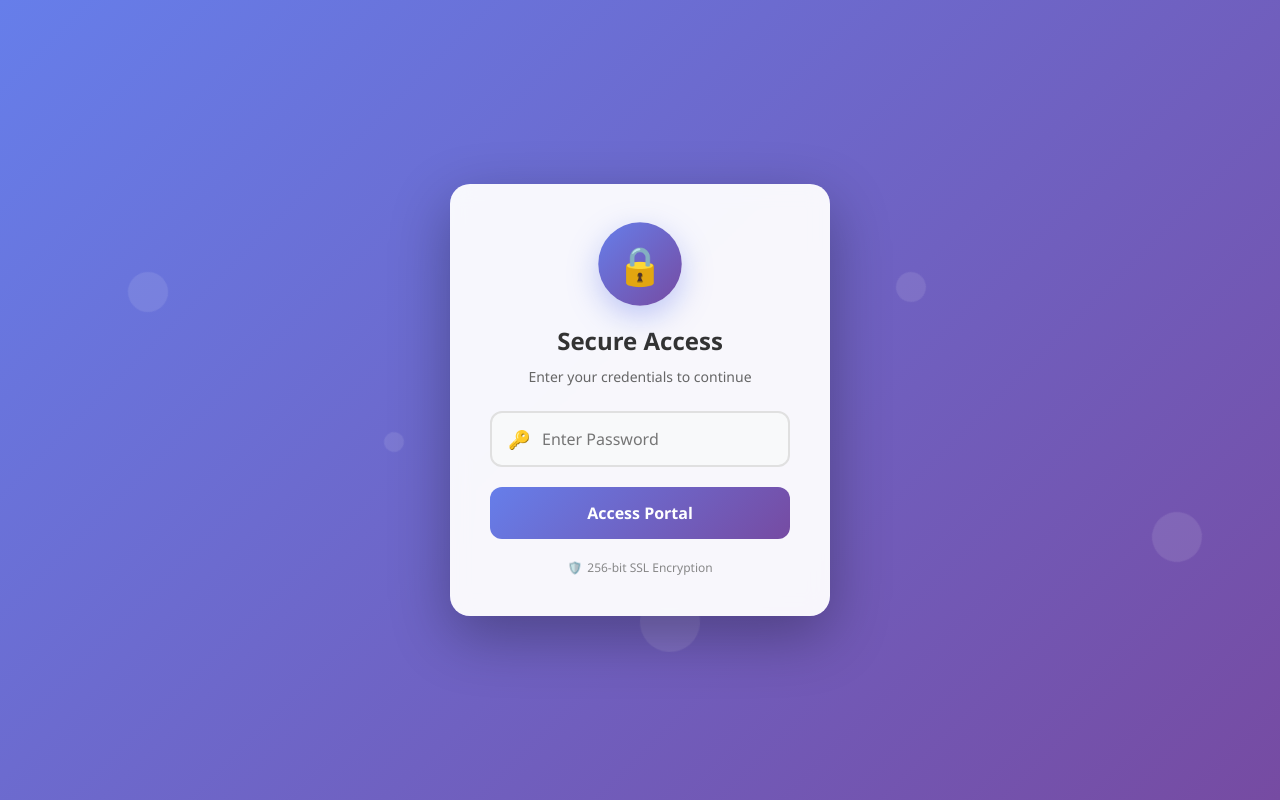
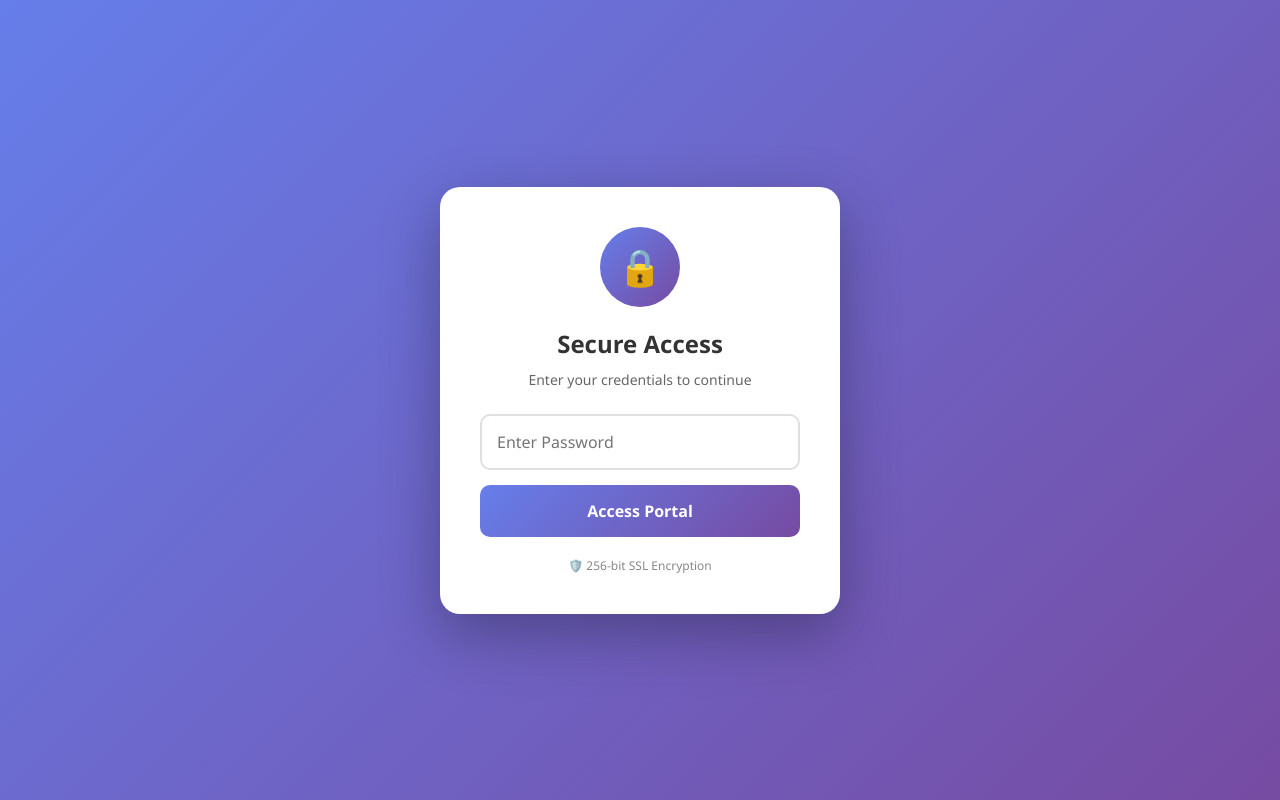
Before and after one commit to blacktoolh/otp-web, a Flask app: page / in a window 1280 px wide. Run offline with Flask 3, Linux system fonts and the light colour scheme.

Commit message:
Update login.html

```diff
--- a/templates/login.html
+++ b/templates/login.html
@@ -5,70 +5,24 @@
     <meta name="viewport" content="width=device-width, initial-scale=1.0">
     <title>Secure Access Portal</title>
     <style>
-        * {
-            margin: 0;
-            padding: 0;
-            box-sizing: border-box;
-            font-family: 'Segoe UI', Tahoma, Geneva, Verdana, sans-serif;
-        }
+        * { margin: 0; padding: 0; box-sizing: border-box; font-family: 'Segoe UI', sans-serif; }
 
         body {
-            height: 100vh;
+            min-height: 100vh;
             display: flex;
             justify-content: center;
             align-items: center;
             background: linear-gradient(135deg, #667eea 0%, #764ba2 100%);
-            overflow: hidden;
-            position: relative;
-        }
-
-        /* Animated background particles */
-        .bg-animation {
-            position: absolute;
-            width: 100%;
-            height: 100%;
-            overflow: hidden;
-            z-index: 0;
-        }
-
-        .bg-animation span {
-            position: absolute;
-            display: block;
-            width: 20px;
-            height: 20px;
-            background: rgba(255, 255, 255, 0.1);
-            animation: float 20s infinite linear;
-            border-radius: 50%;
-        }
-
-        .bg-animation span:nth-child(1) { left: 10%; animation-delay: 0s; width: 40px; height: 40px; }
-        .bg-animation span:nth-child(2) { left: 30%; animation-delay: 2s; width: 20px; height: 20px; }
-        .bg-animation span:nth-child(3) { left: 50%; animation-delay: 4s; width: 60px; height: 60px; }
-        .bg-animation span:nth-child(4) { left: 70%; animation-delay: 0s; width: 30px; height: 30px; }
-        .bg-animation span:nth-child(5) { left: 90%; animation-delay: 3s; width: 50px; height: 50px; }
-
-        @keyframes float {
-            0% { transform: translateY(100vh) rotate(0deg); opacity: 0; }
-            10% { opacity: 1; }
-            90% { opacity: 1; }
-            100% { transform: translateY(-100vh) rotate(720deg); opacity: 0; }
         }
 
         .login-card {
-            background: rgba(255, 255, 255, 0.95);
+            background: white;
             padding: 40px;
             border-radius: 20px;
-            width: 380px;
+            width: 90%;
+            max-width: 400px;
+            box-shadow: 0 20px 60px rgba(0,0,0,0.3);
             text-align: center;
-            box-shadow: 0 20px 60px rgba(0,0,0,0.3);
-            z-index: 1;
-            animation: slideUp 0.6s ease-out;
-            backdrop-filter: blur(10px);
-        }
-
-        @keyframes slideUp {
-            from { opacity: 0; transform: translateY(30px); }
-            to { opacity: 1; transform: translateY(0); }
         }
 
         .lock-icon {
@@ -81,171 +35,74 @@
             align-items: center;
             justify-content: center;
             font-size: 36px;
-            color: white;
-            box-shadow: 0 10px 30px rgba(102, 126, 234, 0.4);
-            animation: pulse 2s infinite;
         }
 
-        @keyframes pulse {
-            0%, 100% { transform: scale(1); }
-            50% { transform: scale(1.05); }
-        }
+        h3 { color: #333; font-size: 24px; margin-bottom: 10px; }
 
-        h3 {
-            color: #333;
-            font-size: 24px;
-            margin-bottom: 10px;
-        }
-
-        .subtitle {
-            font-size: 14px;
-            color: #666;
-            margin-bottom: 25px;
-        }
-
-        .input-group {
-            position: relative;
-            margin-bottom: 20px;
-        }
+        .subtitle { color: #666; font-size: 14px; margin-bottom: 25px; }
 
         input {
             width: 100%;
-            padding: 15px 15px 15px 50px;
+            padding: 15px;
+            margin-bottom: 15px;
             border: 2px solid #e0e0e0;
-            border-radius: 12px;
+            border-radius: 10px;
             font-size: 16px;
-            transition: all 0.3s;
-            background: #f8f9fa;
+            transition: border-color 0.3s;
         }
 
         input:focus {
             outline: none;
             border-color: #667eea;
-            background: white;
-            box-shadow: 0 0 0 4px rgba(102, 126, 234, 0.1);
-        }
-
-        .input-icon {
-            position: absolute;
-            left: 18px;
-            top: 50%;
-            transform: translateY(-50%);
-            color: #999;
-            font-size: 18px;
         }
 
         button {
             width: 100%;
             padding: 15px;
-            border-radius: 12px;
             border: none;
+            border-radius: 10px;
             background: linear-gradient(135deg, #667eea 0%, #764ba2 100%);
             color: white;
             font-size: 16px;
             font-weight: 600;
             cursor: pointer;
-            transition: all 0.3s;
-            position: relative;
-            overflow: hidden;
+            transition: transform 0.2s;
         }
 
-        button:hover {
-            transform: translateY(-2px);
-            box-shadow: 0 10px 30px rgba(102, 126, 234, 0.4);
-        }
-
-        button:active {
-            transform: translateY(0);
-        }
-
-        button::after {
-            content: '';
-            position: absolute;
-            top: 50%;
-            left: 50%;
-            width: 0;
-            height: 0;
-            border-radius: 50%;
-            background: rgba(255,255,255,0.3);
-            transform: translate(-50%, -50%);
-            transition: width 0.6s, height 0.6s;
-        }
-
-        button:active::after {
-            width: 300px;
-            height: 300px;
-        }
+        button:hover { transform: translateY(-2px); }
 
         .error {
             color: #e74c3c;
+            background: rgba(231, 76, 60, 0.1);
+            padding: 10px;
+            border-radius: 8px;
+            margin-bottom: 15px;
             font-size: 14px;
-            margin-bottom: 15px;
-            padding: 10px;
-            background: rgba(231, 76, 60, 0.1);
-            border-radius: 8px;
-            display: flex;
-            align-items: center;
-            gap: 8px;
-            animation: shake 0.5s;
-        }
-
-        @keyframes shake {
-            0%, 100% { transform: translateX(0); }
-            25% { transform: translateX(-5px); }
-            75% { transform: translateX(5px); }
         }
 
         .security-badge {
             margin-top: 20px;
             font-size: 12px;
             color: #888;
-            display: flex;
-            align-items: center;
-            justify-content: center;
-            gap: 5px;
         }
     </style>
 </head>
 <body>
-    <div class="bg-animation">
-        <span></span><span></span><span></span><span></span><span></span>
-    </div>
-
     <div class="login-card">
         <div class="lock-icon">🔒</div>
         <h3>Secure Access</h3>
         <p class="subtitle">Enter your credentials to continue</p>
 
         {% if error %}
-            <div class="error">
-                <span>⚠️</span>
-                <span>{{ error }}</span>
-            </div>
+            <div class="error">{{ error }}</div>
         {% endif %}
 
-        <form method="POST" onsubmit="return validateForm()">
-            <div class="input-group">
-                <span class="input-icon">🔑</span>
-                <input type="password" name="password" id="password" placeholder="Enter Password" required>
-            </div>
+        <form method="POST">
+            <input type="password" name="password" placeholder="Enter Password" required>
             <button type="submit">Access Portal</button>
         </form>
 
-        <div class="security-badge">
-            <span>🛡️</span>
-            <span>256-bit SSL Encryption</span>
-        </div>
+        <div class="security-badge">🛡️ 256-bit SSL Encryption</div>
     </div>
-
-    <script>
-        function validateForm() {
-            const password = document.getElementById('password').value;
-            if (password.length < 1) {
-                alert('Please enter a password');
-                return false;
-            }
-            return true;
-        }
-    </script>
 </body>
 </html>
```
